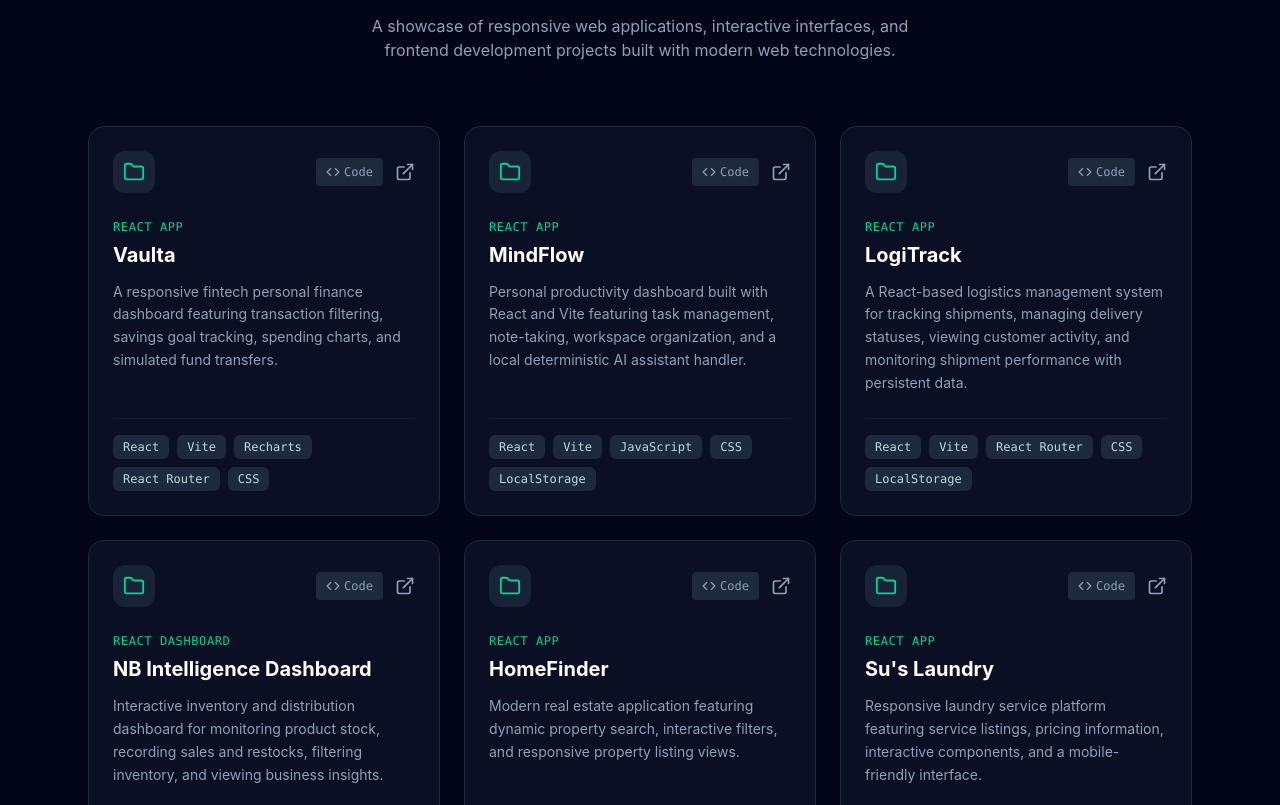
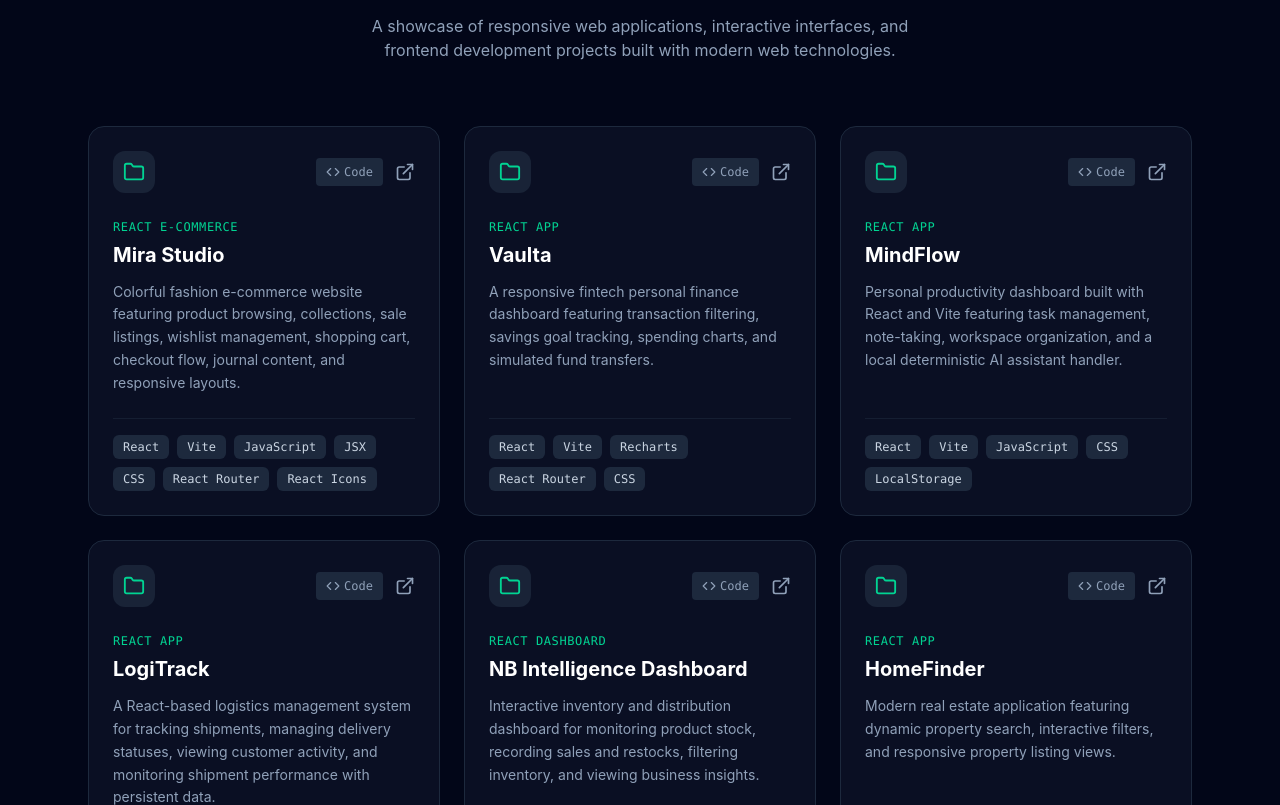
Before and after one commit to Obehi123-beep/portfolio, a React (Vite) app: page / in a window 1280 px wide. Shown: the part 842-1647 px from the top of the page. Built offline with nearby package versions, Linux system fonts and the light colour scheme.

Commit message:
Add Mira Studio to portfolio projects

```diff
--- a/src/data/projectsData.js
+++ b/src/data/projectsData.js
@@ -1,6 +1,25 @@
 const projects = [
   {
     id: 1,
+    title: "Mira Studio",
+    category: "React E-commerce",
+    description:
+      "Colorful fashion e-commerce website featuring product browsing, collections, sale listings, wishlist management, shopping cart, checkout flow, journal content, and responsive layouts.",
+    techStack: [
+      "React",
+      "Vite",
+      "JavaScript",
+      "JSX",
+      "CSS",
+      "React Router",
+      "React Icons",
+    ],
+    liveUrl: "https://mira-studio-gold.vercel.app/",
+    githubUrl: "https://github.com/Obehi123-beep/mira-studio",
+    featured: true,
+  },
+  {
+    id: 2,
     title: "Vaulta",
     category: "React App",
     description:
@@ -11,7 +30,7 @@ const projects = [
     featured: true,
   },
   {
-    id: 2,
+    id: 3,
     title: "MindFlow",
     category: "React App",
     description:
@@ -22,7 +41,7 @@ const projects = [
     featured: true,
   },
   {
-    id: 3,
+    id: 4,
     title: "LogiTrack",
     category: "React App",
     description:
@@ -33,7 +52,7 @@ const projects = [
     featured: true,
   },
   {
-    id: 4,
+    id: 5,
     title: "NB Intelligence Dashboard",
     category: "React Dashboard",
     description:
@@ -44,7 +63,7 @@ const projects = [
     featured: true,
   },
   {
-    id: 5,
+    id: 6,
     title: "HomeFinder",
     category: "React App",
     description:
@@ -55,7 +74,7 @@ const projects = [
     featured: true,
   },
   {
-    id: 6,
+    id: 7,
     title: "Su's Laundry",
     category: "React App",
     description:
@@ -66,7 +85,7 @@ const projects = [
     featured: true,
   },
   {
-    id: 7,
+    id: 8,
     title: "Customer Support Dashboard",
     category: "React App",
     description:
@@ -77,7 +96,7 @@ const projects = [
     featured: true,
   },
   {
-    id: 8,
+    id: 9,
     title: "JobTrack",
     category: "React App",
     description:
@@ -88,7 +107,7 @@ const projects = [
     featured: true,
   },
   {
-    id: 9,
+    id: 10,
     title: "Currency & Crypto Converter",
     category: "React App",
     description:
@@ -99,7 +118,7 @@ const projects = [
     featured: true,
   },
   {
-    id: 10,
+    id: 11,
     title: "BuildForge",
     category: "Web Application",
     description:
@@ -110,7 +129,7 @@ const projects = [
     featured: false,
   },
   {
-    id: 11,
+    id: 12,
     title: "Meme's Small Chops",
     category: "Web Application",
     description:
@@ -121,7 +140,7 @@ const projects = [
     featured: false,
   },
   {
-    id: 12,
+    id: 13,
     title: "Obehii Energy",
     category: "Web Application",
     description:
@@ -132,7 +151,7 @@ const projects = [
     featured: false,
   },
   {
-    id: 13,
+    id: 14,
     title: "Angel Mira Consult",
     category: "Web Application",
     description:
@@ -143,7 +162,7 @@ const projects = [
     featured: false,
   },
   {
-    id: 14,
+    id: 15,
     title: "Piano Project",
     category: "Interactive App",
     description:
@@ -154,7 +173,7 @@ const projects = [
     featured: false,
   },
   {
-    id: 15,
+    id: 16,
     title: "Digital Clock",
     category: "JavaScript App",
     description:
```
